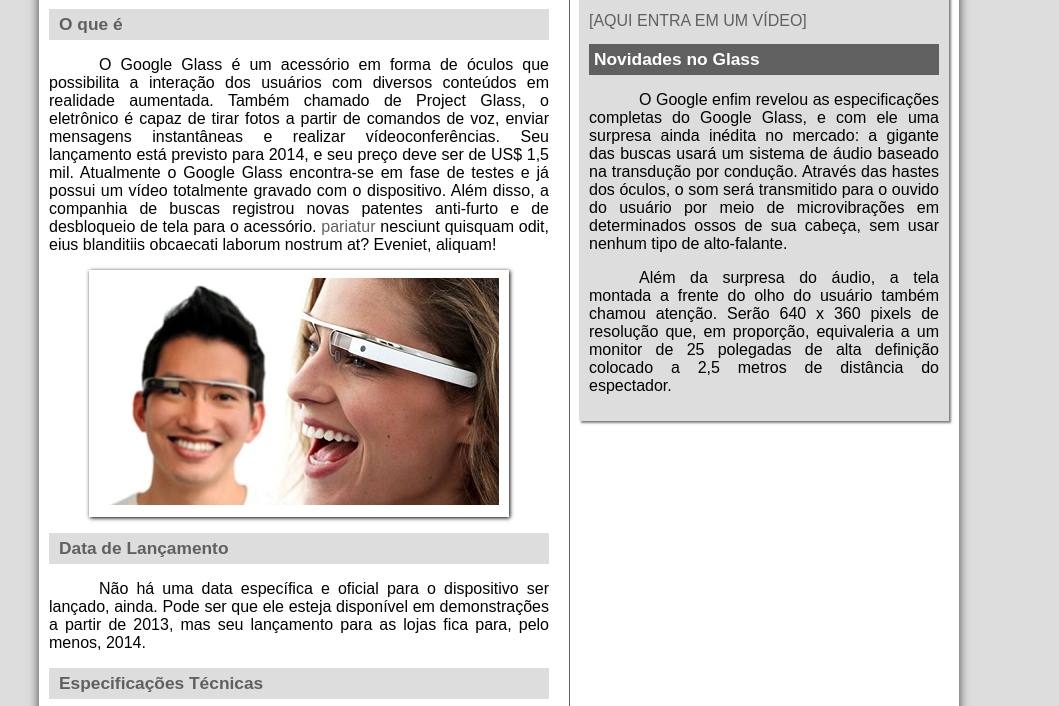
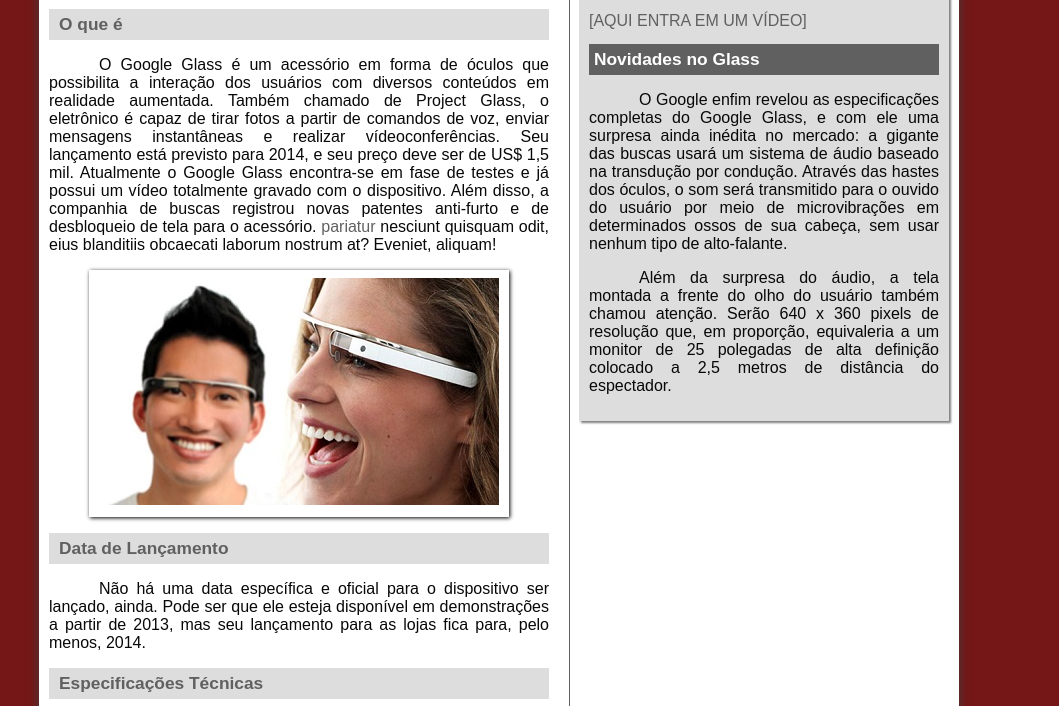
Before and after one commit to IvanIndaia/Google_Glass, a plain HTML site: page index.html in a window 1280 px wide. Shown: the part 318-1024 px from the top of the page, without its empty margins (141-1200 px from the left). Drawn offline with Linux system fonts and the light colour scheme.

Commit message:
Up-first

```diff
--- a/_css/style.css
+++ b/_css/style.css
@@ -8,8 +8,8 @@
 /*================================================================================================*/
 body {
     font-family: Arial, sans-serif;
-    background-color: #dddddd;
-    color: rgba(0,0, 0, 1);
+    background-color: #751717;
+    color: rgb(8, 8, 8);
 }
 
 div#interface {
```
